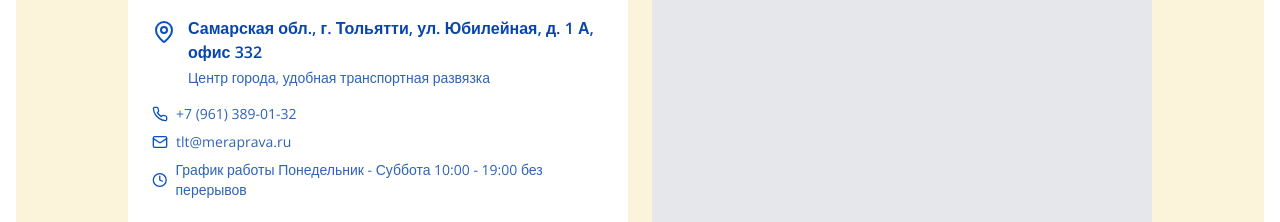
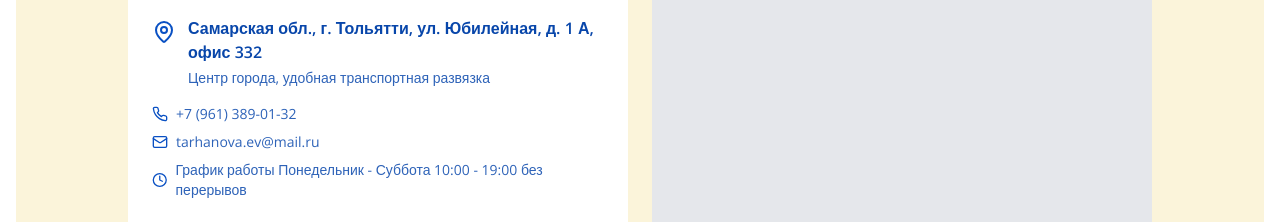
Before and after one commit to pr-poehali-dev/bankruptcy-website-project, a React (Vite) app: page /contacts in a window 1280 px wide. Shown: the part 1540-1762 px from the top of the page. Built offline with nearby package versions, Linux system fonts and the light colour scheme.

Commit message:
Получить консультацию подходит ли вам банкротство за 5 минут (восстановлено из 4f85956)

```diff
--- a/src/components/Footer.tsx
+++ b/src/components/Footer.tsx
@@ -23,7 +23,7 @@ const Footer = () => {
               <a href="tel:+79613890132" className="text-muted-foreground hover:text-primary transition-colors">
                 <Icon name="Phone" size={20} />
               </a>
-              <a href="mailto:tlt@meraprava.ru" className="text-muted-foreground hover:text-primary transition-colors">
+              <a href="mailto:tarhanova.ev@mail.ru" className="text-muted-foreground hover:text-primary transition-colors">
                 <Icon name="Mail" size={20} />
               </a>
               <a href="https://t.me/+79613890132" className="text-muted-foreground hover:text-primary transition-colors">
@@ -65,7 +65,7 @@ const Footer = () => {
               </li>
               <li className="flex items-start space-x-2">
                 <Icon name="Mail" size={16} className="mt-1 text-primary" />
-                <p className="text-muted-foreground">tlt@meraprava.ru</p>
+                <p className="text-muted-foreground">tarhanova.ev@mail.ru</p>
               </li>
               <li className="flex items-start space-x-2">
                 <Icon name="MapPin" size={16} className="mt-1 text-primary" />
--- a/src/components/sections/ContactsSection.tsx
+++ b/src/components/sections/ContactsSection.tsx
@@ -26,9 +26,9 @@ const ContactsSection = () => {
     {
       icon: "Mail",
       title: "Email",
-      content: "tlt@meraprava.ru",
+      content: "tarhanova.ev@mail.ru",
       subContent: "Ответим в течение часа",
-      action: "mailto:tlt@meraprava.ru"
+      action: "mailto:tarhanova.ev@mail.ru"
     },
     {
       icon: "MapPin",
@@ -236,7 +236,7 @@ const ContactsSection = () => {
                   </div>
                   <div className="flex items-center space-x-2">
                     <Icon name="Mail" size={16} className="text-primary" />
-                    <span>tlt@meraprava.ru</span>
+                    <span>tarhanova.ev@mail.ru</span>
                   </div>
                   <div className="flex items-center space-x-2">
                     <Icon name="Clock" size={16} className="text-primary" />
```
